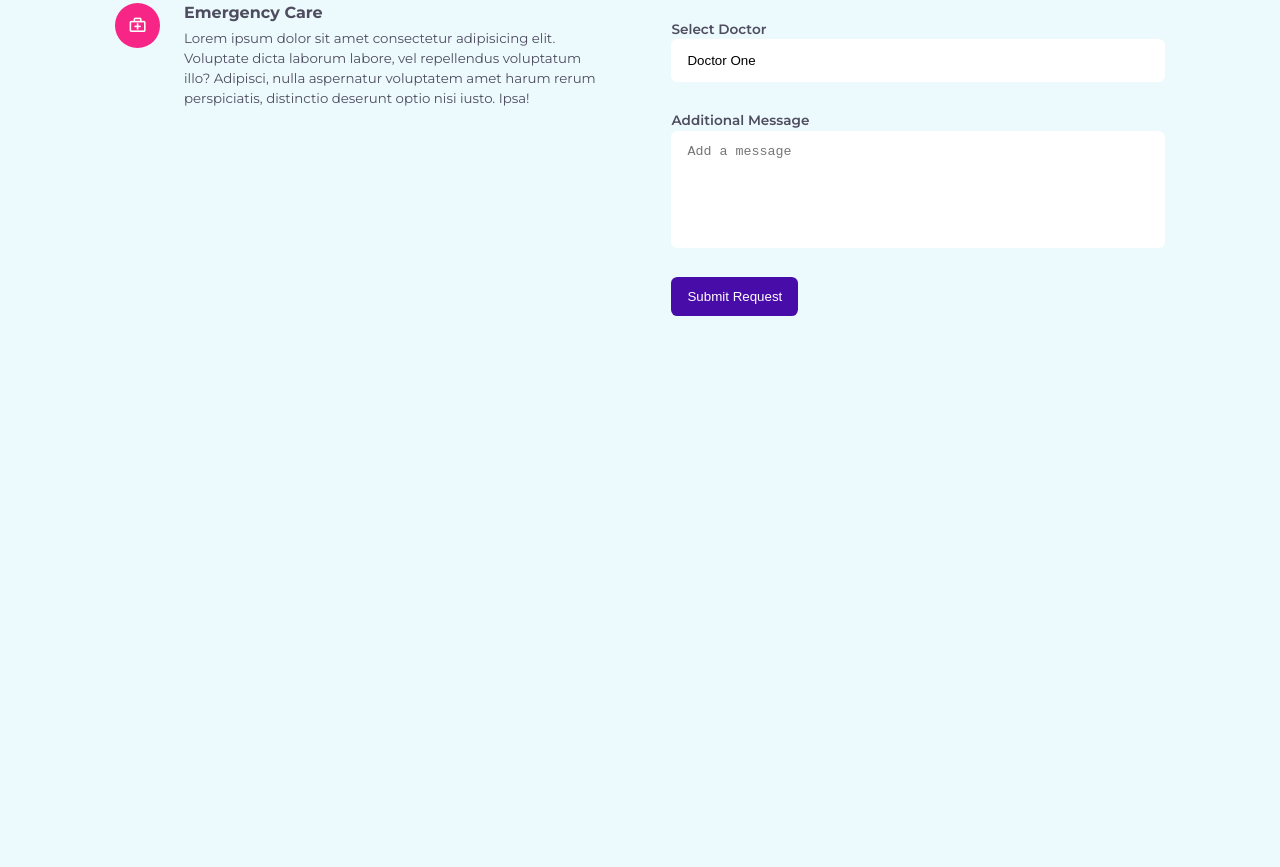
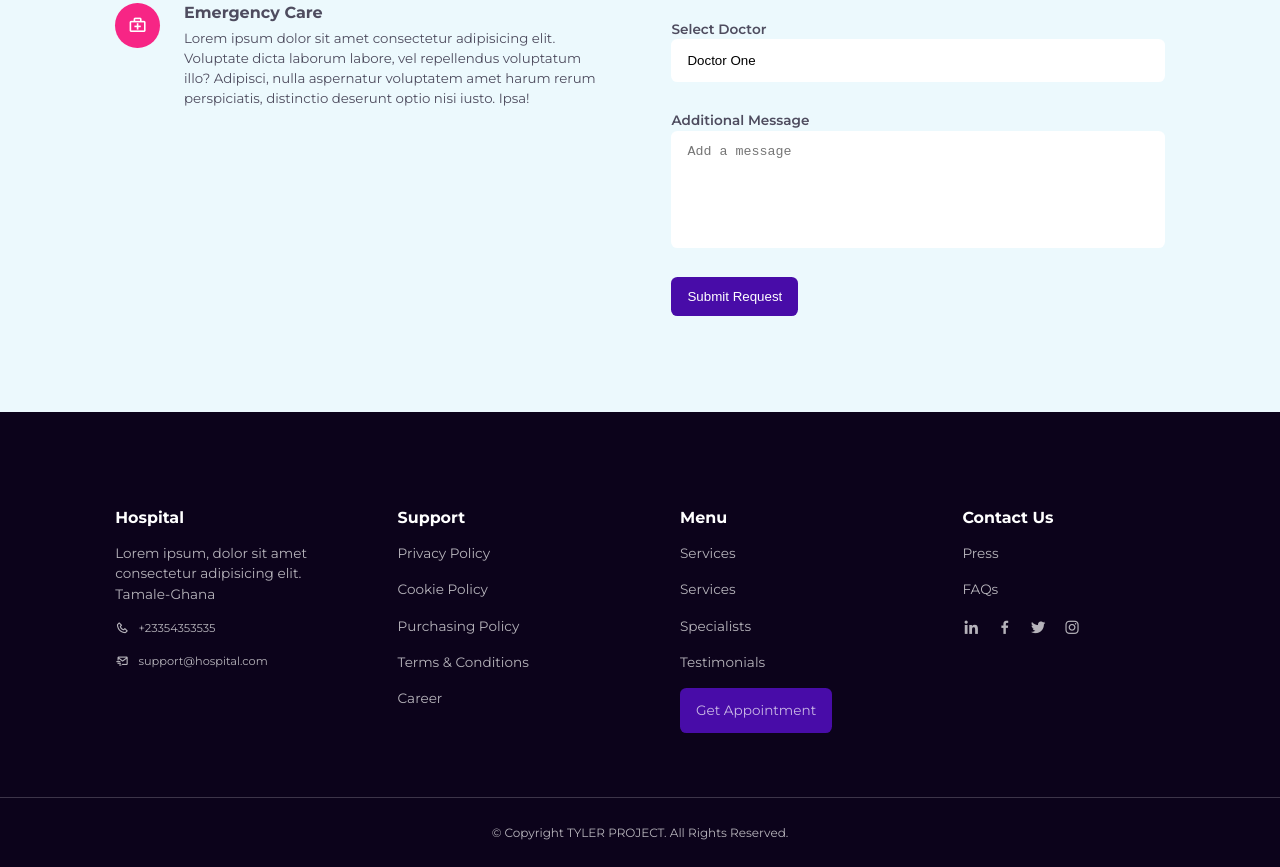
Before and after one commit to tylertgb/Hospital-Website, a plain HTML site: page index.html in a window 1280 px wide. Shown: the part 3048-3915 px from the top of the page. Before the commit the page ends 3364 px from the top, so only its background shows below. Drawn offline with nearby package versions, Linux system fonts and the light colour scheme.

Commit message:
Added footer

```diff
--- a/index.html
+++ b/index.html
@@ -335,6 +335,57 @@
         </div>
     </section>
 
+    <footer>
+        <div class="container">
+            <article>
+                <a href="#" class="footer__logo"><h3>Hospital</h3></a>
+                <p>Lorem ipsum, dolor sit amet consectetur adipisicing elit. Tamale-Ghana</p>
+
+                <div>
+                    <i class="bx bx-phone"></i>
+                    <small>+23354353535</small>
+                </div>
+                <div>
+                    <i class="bx bx-mail-send"></i>
+                    <small>support@hospital.com</small>
+                </div>
+            </article>
+
+            <article>
+                <h3>Support</h3>
+                <a href="#">Privacy Policy</a>
+                <a href="#">Cookie Policy</a>
+                <a href="#">Purchasing Policy</a>
+                <a href="#">Terms & Conditions</a>
+                <a href="#">Career</a>
+            </article>
+
+            <article>
+                <h3>Menu</h3>
+                <a href="#">Services</a>
+                <a href="#services">Services</a>
+                <a href="#specialists">Specialists</a>
+                <a href="#testimonials">Testimonials</a>
+                <a href="#appointment" class="btn-primary">Get Appointment</a>
+            </article>
+
+            <article>
+                <h3>Contact Us</h3>
+                <p>Press</p>
+                <p>FAQs</p>
+                <div class="footer__socials">
+                    <a href="https://linkedin.com" target="_blank"><i class="bx bxl-linkedin"></i></a>
+                    <a href="https://facebook.com" target="_blank"><i class="bx bxl-facebook"></i></a>
+                    <a href="https://twitter.com" target="_blank"><i class="bx bxl-twitter"></i></a>
+                    <a href="https://instagram.com" target="_blank"><i class="bx bxl-instagram"></i></a>
+                </div>
+            </article>
+        </div>
+        <div class="copyright">
+            <small>&copy; Copyright TYLER PROJECT. All Rights Reserved.</small>
+        </div>
+    </footer>
+
     <!-- Swiper JS -->
     <script src="https://cdn.jsdelivr.net/npm/swiper@11/swiper-bundle.min.js"></script>
     <script src="main.js"></script>
--- a/main.js
+++ b/main.js
@@ -15,6 +15,15 @@ const closeNav = () =>{
 }
 
 closeNavBtn.addEventListener('click', closeNav);
+
+//Close nav when a menu item is clicked
+if(window.innerWidth < 1024){
+    document.querySelectorAll('#nav__items li a').forEach(navItem =>{
+        navItem.addEventListener('click', () => {
+            closeNav();
+        })
+    })
+}
 
 // TESTIMONIALS SECTION Initializing  Swiperjs
 var swiper = new Swiper(".mySwiper", {
--- a/partials/_appointment.scss
+++ b/partials/_appointment.scss
@@ -56,14 +56,6 @@
     }
 }
 
-// MEDIA QUERIES (MEDIUM DEVICES) -------------
-@media screen and (max-width: 1024px){
-    #appointment{
-        .container{
-
-        }
-    }
-}
 // MEDIA QUERIES (SMALL DEVICES) -------------
 @media screen and (max-width: 600px){
     #appointment{
--- /dev/null
+++ b/partials/_footer.scss
@@ -0,0 +1,78 @@
+footer{
+    background: $black-color;
+    color: $light-color;
+    padding-top: 6rem;
+    margin-top: 6rem;
+
+    .container{
+        display: grid;
+        grid-template-columns: repeat(4, 1fr);
+        gap: 5rem;
+        font-size: 0.85rem;
+
+        a{
+            color: $light-color;
+            transition: all 400ms ease;
+
+            &:hover{
+                color: $white-color;
+            }
+            & > h3{
+                color: $white-color;
+            }
+        }
+        article{
+            display: flex;
+            flex-direction: column;
+            gap: 1rem;
+
+            & > div {
+                display: flex;
+                align-items: center;
+                gap: 0.6rem;
+            }
+            & > h3{
+                color: $white-color;
+            }
+            .footer__socials{
+                gap: 1rem;
+                font-size: 1.1rem;
+            }
+        }
+    }
+    .copyright{
+        text-align: center;
+        padding: 1.5rem 0;
+        margin-top: 4rem;
+        border-top: 1px solid rgba($white-color, 0.2);
+        font-size: 0.9rem;
+    }
+}
+
+// MEDIA QUERIES (MEDIUM DEVICES) -------------
+@media screen and (max-width: 1024px){
+    footer{
+        .container{
+            gap: 2.5rem;
+        }
+    }
+}
+// MEDIA QUERIES (SMALL DEVICES) -------------
+@media screen and (max-width: 600px){
+    footer{
+        .container{
+            grid-template-columns: 1fr;
+            text-align: center;
+
+            .btn-primary, .footer__socials{
+                margin: 0 auto;
+            }
+
+            article{
+                & > div{
+                    justify-content: center;
+                }
+            }
+        }
+    }
+}
--- a/style.scss
+++ b/style.scss
@@ -7,3 +7,4 @@
 @import './partials/specialists';
 @import './partials/testimonials';
 @import './partials/appointment';
+@import './partials/footer';
```
Also changed, not shown: css/style.min.css, 1 other file.
